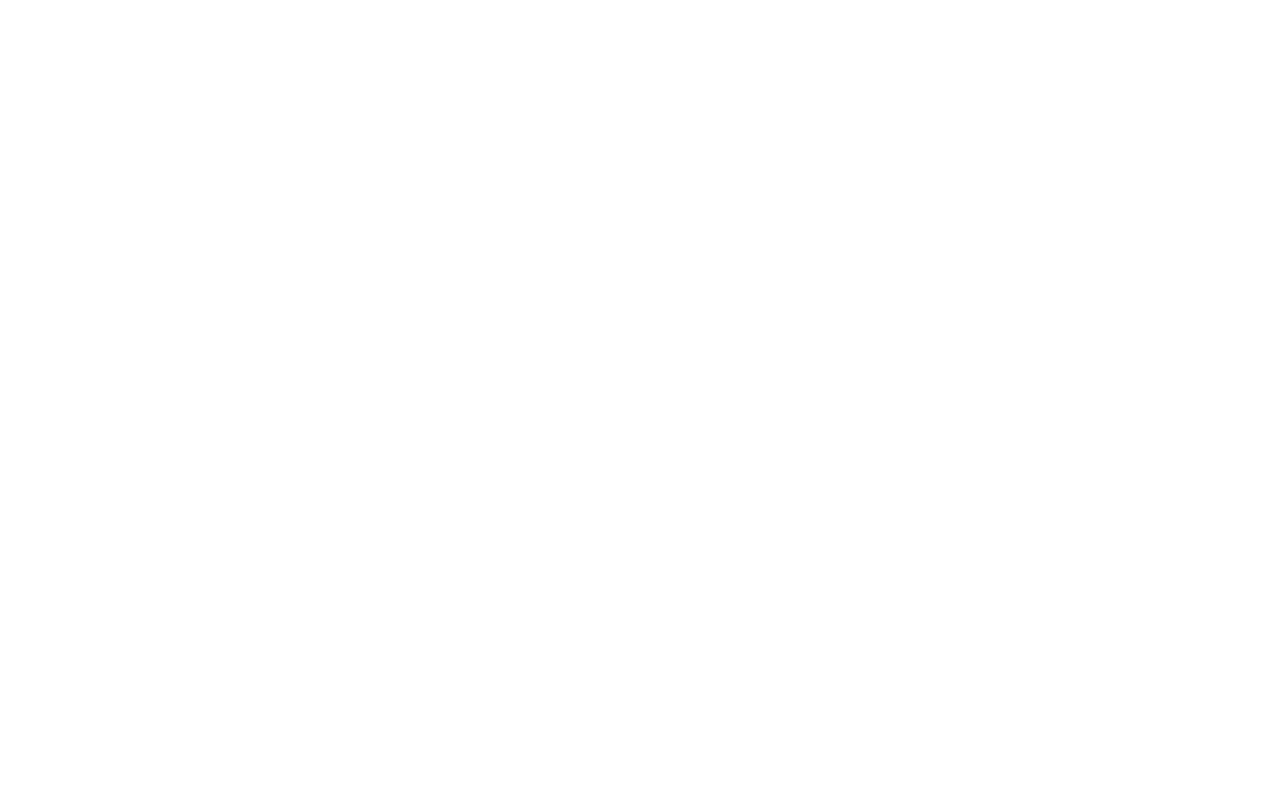
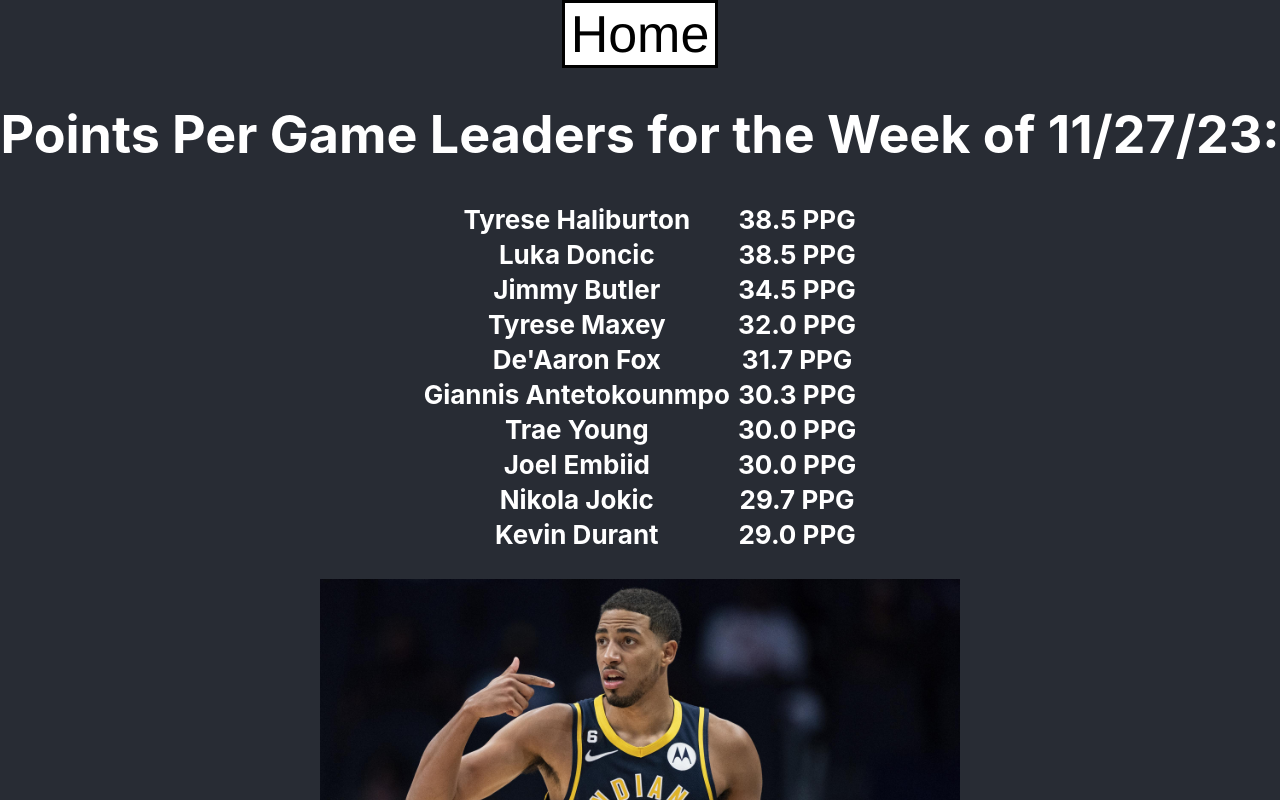
Before and after one commit to tylerheckel2/NBAStatsWebsiteProject, a React (Create React App) app in the folder rentals-firestore/: page /points in a window 1280 px wide. Before the commit this address had no page. Shown: the top 800 px of the page. Built offline with nearby package versions, Linux system fonts and the light colour scheme.

Commit message:
added a link between more buttons

```diff
--- a/rentals-firestore/src/Home.js
+++ b/rentals-firestore/src/Home.js
@@ -2,6 +2,7 @@ import React from "react";
 import {database} from './firebase'
 import {useNavigate} from "react-router-dom";
 import { signOut } from "firebase/auth";
+import PointsPage from "./points";
 
 function HomeScreen(){
     const history = useNavigate()
@@ -11,6 +12,12 @@ function HomeScreen(){
             console.log(val, "val" )
             history('/')
         })
+    }
+
+    let navigate = useNavigate();
+    const routeChange = () =>{
+        let path = `/points`;
+        navigate(path);
     }
 
     return (
@@ -37,7 +44,7 @@ function HomeScreen(){
               </div>
             </a>
             <div>
-              <button class="button">Points</button>
+              <button class="button" onClick = {routeChange}>Points</button>
               <button class="button">Rebounds</button>
               <button class="button">Assists</button>
             </div>
--- a/rentals-firestore/src/points.js
+++ b/rentals-firestore/src/points.js
@@ -2,6 +2,7 @@ import React from "react";
 import {database} from './firebase'
 import {useNavigate} from "react-router-dom";
 import { signOut } from "firebase/auth";
+
 
 function PointsPage(){
     const history = useNavigate()
@@ -12,6 +13,13 @@ function PointsPage(){
             history('/')
         })
     }
+
+    let navigate = useNavigate();
+    const routeChange = () =>{
+        let path = `/home`;
+        navigate(path);
+    }
+
 
     return (
         <div className="App">
@@ -25,11 +33,10 @@ function PointsPage(){
           </head>
 
             <div>
-              <button class="button">Points</button>
-              <button class="button">Rebounds</button>
-              <button class="button">Assists</button>
+              <button class="button" onClick = {routeChange}>Home</button>
             </div>
 
+            <center>
             <div>
             <h1>Points Per Game Leaders for the Week of 11/27/23:</h1>
 
@@ -86,6 +93,8 @@ function PointsPage(){
                 </tr>
             </table>
             </div>
+            </center>
+
             <div>
               <p></p>
               <img class="card-img-top" src="haliburton.jpeg" width = "50%" alt="Photo of Tyrese Haliburton"/>
--- a/rentals-firestore/src/registerAndLogin.js
+++ b/rentals-firestore/src/registerAndLogin.js
@@ -4,6 +4,7 @@ import { database } from "./firebase";
 import { createUserWithEmailAndPassword, signInWithEmailAndPassword } from "firebase/auth";
 import { useNavigate } from "react-router-dom";
 import HomeScreen from "./Home";
+import PointsPage from "./points";
 
 
 function RegisterAndLogin() {
@@ -68,6 +69,7 @@ function App() {
       <Routes>
         <Route path="/" element={<RegisterAndLogin />} />
         <Route path="/home" element ={<HomeScreen/>}/>
+        <Route path="/points" element ={<PointsPage/>}/>
         {/* Add more routes if needed */}
       </Routes>
     </Router>
```
